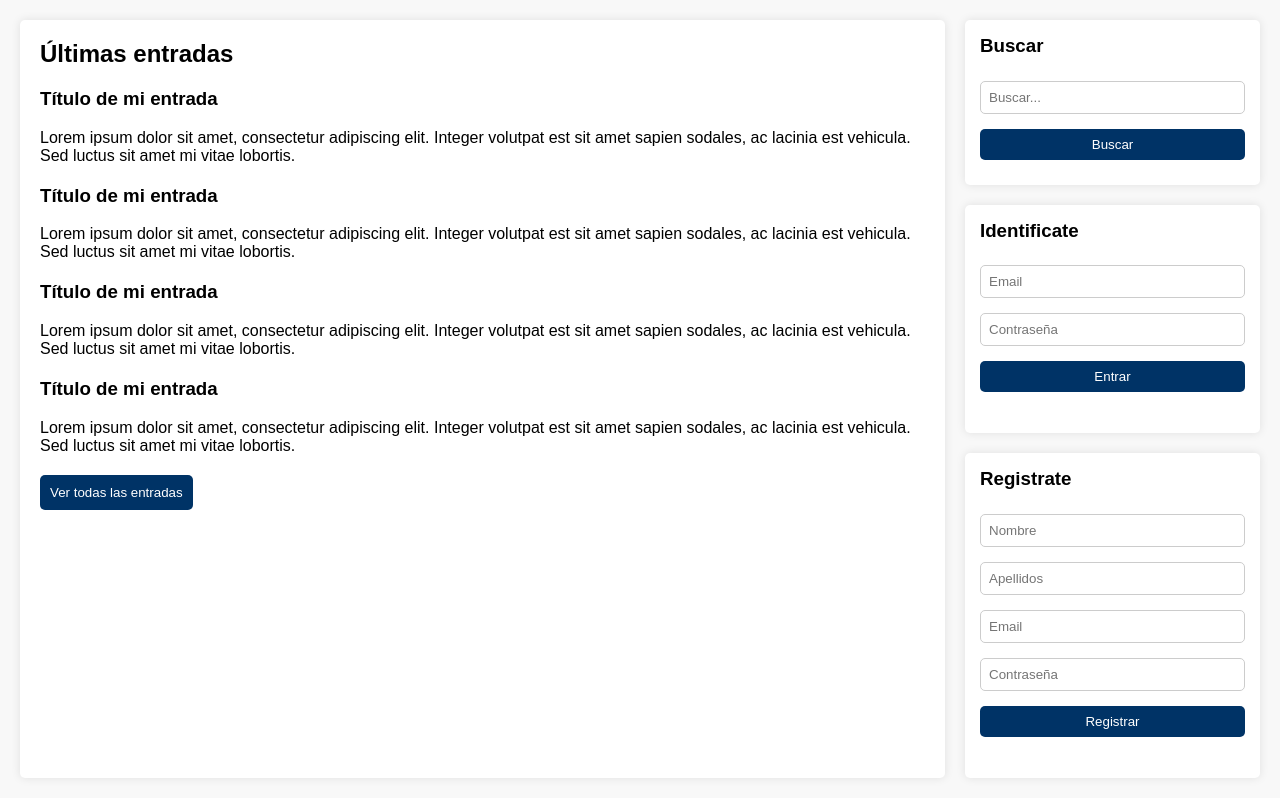
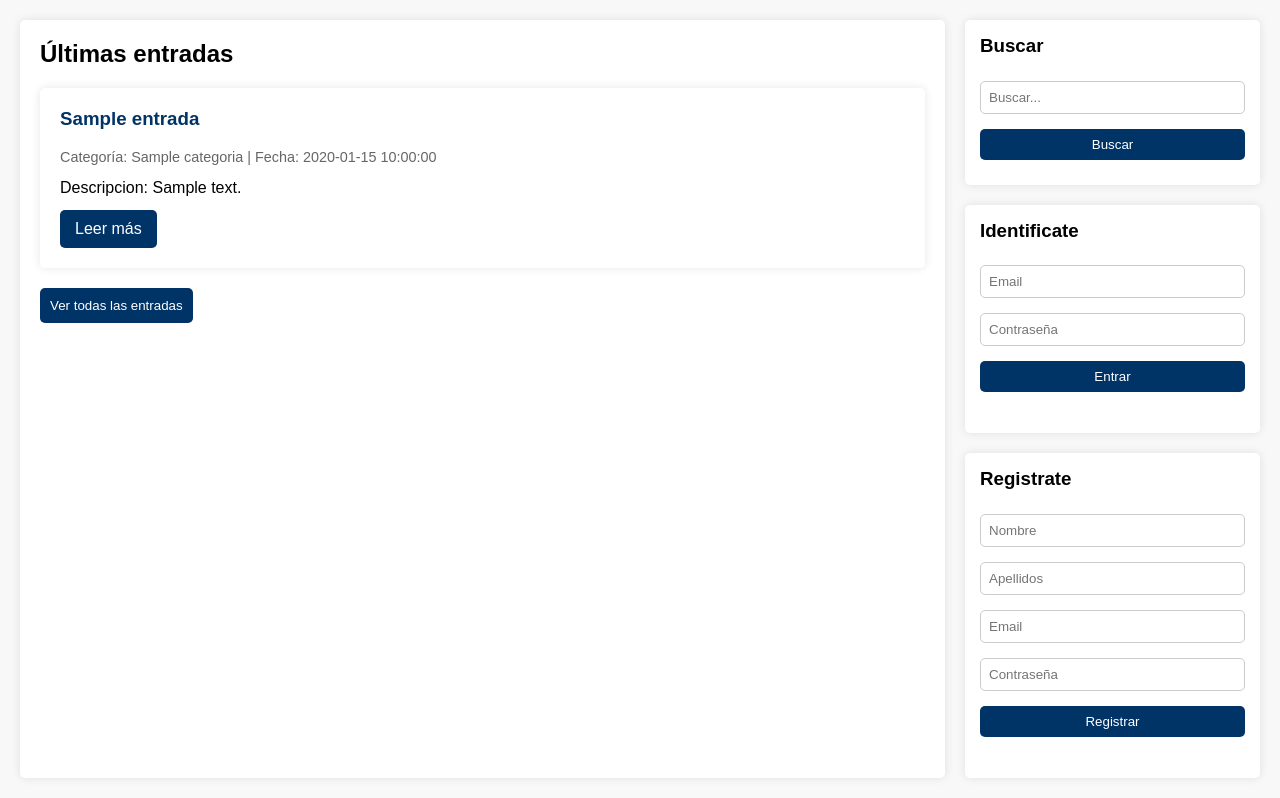
Before and after one commit to MarcoJimenez11/BlogPHP, a PHP site: page / in a window 1280 px wide. Shown: the part 103-901 px from the top of the page. Run offline with PHP 8.4, Linux system fonts and the light colour scheme; tables that the repository leaves empty or names only in its code hold one stand-in row (values such as "Sample post").

Commit message:
Añadido la funcionalidad de editar/borrar. Modificado el index para mostrar las últimas entradas.
Creados funciones universales para obtener las ultimas entradas y las categorías para editar.

```diff
--- a/assets/css/estilo.css
+++ b/assets/css/estilo.css
@@ -94,7 +94,8 @@ aside h3 {
     margin-top: 0;
 }
 
-aside input, aside button {
+aside input,
+aside button {
     width: 100%;
     padding: 8px;
     margin-top: 5px;
@@ -125,7 +126,7 @@ aside button:hover {
     box-shadow: 0 0 10px rgba(0, 0, 0, 0.1);
 }
 
-.h1Entrada{
+.h1Entrada {
     text-align: center;
     text-transform: uppercase;
 }
@@ -136,7 +137,8 @@ aside button:hover {
     background-color: #013e7a8f;
 }
 
-.tablaEntrada th, .tablaEntrada td {
+.tablaEntrada th,
+.tablaEntrada td {
     padding: 10px;
     border: 2px solid #000000;
 }
@@ -163,3 +165,99 @@ aside button:hover {
 .botonEntrada:hover {
     background-color: #0056b3;
 }
+
+
+/* Estilos para últimas entradas */
+article.ultimasEntradas {
+    background: white;
+    padding: 20px;
+    border-radius: 5px;
+    box-shadow: 0 0 10px rgba(0, 0, 0, 0.1);
+    margin-bottom: 20px;
+}
+
+article.ultimasEntradas h3 {
+    margin-top: 0;
+    color: #003366;
+}
+
+article.ultimasEntradas .categoria {
+    display: block;
+    margin-bottom: 10px;
+    color: #666;
+    font-size: 0.9em;
+}
+
+article.ultimasEntradas p {
+    margin: 10px 0;
+    line-height: 1.6;
+}
+
+article.ultimasEntradas .botonLink {
+    display: inline-block;
+    padding: 10px 15px;
+    background-color: #003366;
+    color: white;
+    text-decoration: none;
+    border-radius: 5px;
+    transition: background-color 0.3s ease;
+}
+
+article.ultimasEntradas .botonLink:hover {
+    background-color: #005599;
+}
+
+/* Estilos para editar las entradas */
+.editar-entrada-main {
+    display: flex;
+    justify-content: center;
+    align-items: center;
+    padding: 20px;
+    background-color: #f8f8f8;
+}
+
+.editar-entrada-form {
+    background: white;
+    padding: 20px;
+    border-radius: 5px;
+    box-shadow: 0 0 10px rgba(0, 0, 0, 0.1);
+    width: 100%;
+    max-width: 600px;
+}
+
+.editar-entrada-form label {
+    display: block;
+    margin-bottom: 5px;
+    font-weight: bold;
+    color: #003366;
+}
+
+.editar-entrada-form input[type="text"],
+.editar-entrada-form textarea,
+.editar-entrada-form select {
+    width: 100%;
+    padding: 10px;
+    margin-bottom: 15px;
+    border: 1px solid #ccc;
+    border-radius: 5px;
+    box-sizing: border-box;
+}
+
+.editar-entrada-form button {
+    background-color: #003366;
+    color: white;
+    padding: 10px 15px;
+    border: none;
+    border-radius: 5px;
+    cursor: pointer;
+    transition: background-color 0.3s ease;
+}
+
+.editar-entrada-form button:hover {
+    background-color: #005599;
+}
+
+.error-message {
+    color: red;
+    font-weight: bold;
+}
--- a/index.php
+++ b/index.php
@@ -2,7 +2,12 @@
 // 1. Iniciamos sesión
 session_start();
 
+// Requires
 require_once 'requires/conexion.php';
+require_once './metodos/metodosExternos/conseguirUltimasEntradas.php';
+
+// Llamamos a la funcion universal creada conseguirUltimasEntradas, para obtener las últimas entradas
+$ultimasEntradas = conseguirUltimasEntradas($db, 5);
 
 $_SESSION['loginExito'] = $_SESSION['loginExito'] ?? false;
 ?>
@@ -34,22 +39,20 @@ $_SESSION['loginExito'] = $_SESSION['loginExito'] ?? false;
     <main>
         <section class="content">
             <h2>Últimas entradas</h2>
-            <article>
-                <h3>Título de mi entrada</h3>
-                <p>Lorem ipsum dolor sit amet, consectetur adipiscing elit. Integer volutpat est sit amet sapien sodales, ac lacinia est vehicula. Sed luctus sit amet mi vitae lobortis.</p>
-            </article>
-            <article>
-                <h3>Título de mi entrada</h3>
-                <p>Lorem ipsum dolor sit amet, consectetur adipiscing elit. Integer volutpat est sit amet sapien sodales, ac lacinia est vehicula. Sed luctus sit amet mi vitae lobortis.</p>
-            </article>
-            <article>
-                <h3>Título de mi entrada</h3>
-                <p>Lorem ipsum dolor sit amet, consectetur adipiscing elit. Integer volutpat est sit amet sapien sodales, ac lacinia est vehicula. Sed luctus sit amet mi vitae lobortis.</p>
-            </article>
-            <article>
-                <h3>Título de mi entrada</h3>
-                <p>Lorem ipsum dolor sit amet, consectetur adipiscing elit. Integer volutpat est sit amet sapien sodales, ac lacinia est vehicula. Sed luctus sit amet mi vitae lobortis.</p>
-            </article>
+            <!-- Probando el array que me trae $ultimasEntradas -->
+            <!-- <?= var_dump($ultimasEntradas)?> -->
+            <?php if (!empty($ultimasEntradas)): ?>
+                <?php foreach ($ultimasEntradas as $entradaIndividual): ?>
+                    <article class ="ultimasEntradas">
+                        <h3><?= htmlspecialchars($entradaIndividual["titulo"]) ?></h3>
+                        <span class="categoria">Categoría: <?= htmlspecialchars($entradaIndividual["categoria"]) ?> | Fecha: <?= htmlspecialchars($entradaIndividual["fecha"]) ?></span>
+                        <p>Descripcion: <?= htmlspecialchars($entradaIndividual["descripcion"]) ?></p>
+                        <a href="./metodos/verDetalleEntrada.php?id<?= $entradaIndividual["id_entrada"] ?>" class="botonLink">Leer más</a>
+                    </article>
+                <?php endforeach; ?>
+            <?php else: ?>
+                <p>No se han encontrado entradas</p>
+            <?php endif; ?>
             <form action="./metodos/listarTodasEntradas.php" method="post">
                 <button>Ver todas las entradas</button>
             </form>
--- /dev/null
+++ b/metodos/metodosExternos/conseguirUltimasEntradas.php
@@ -0,0 +1,22 @@
+<?php
+
+function conseguirUltimasEntradas($conexion, $limit = 5) {
+    try {
+        // Consulta con INNER JOIN para obtener las últimas entradas y sus categorías
+        $sql = "SELECT e.id AS id_entrada, e.titulo, e.descripcion, e.fecha,
+                       c.nombre AS categoria
+                FROM entradas e
+                INNER JOIN categorias c ON e.categoria_id = c.id
+                ORDER BY e.id DESC
+                LIMIT :limit";
+        $stmt = $conexion->prepare($sql);
+        $stmt->bindParam(':limit', $limit, PDO::PARAM_INT);
+        $stmt->execute();
+
+        // Devuelve las entradas como un array asociativo
+        return $stmt->fetchAll(PDO::FETCH_ASSOC);
+    } catch (PDOException $e) {
+        error_log("Error al obtener las últimas entradas: " . $e->getMessage());
+        return [];
+    }
+}
```
Also changed, not shown: metodos/editarEntradas.php (+95 -0 lines), metodos/metodosExternos/conseguirCategorias.php (added, +16 -0 lines).
